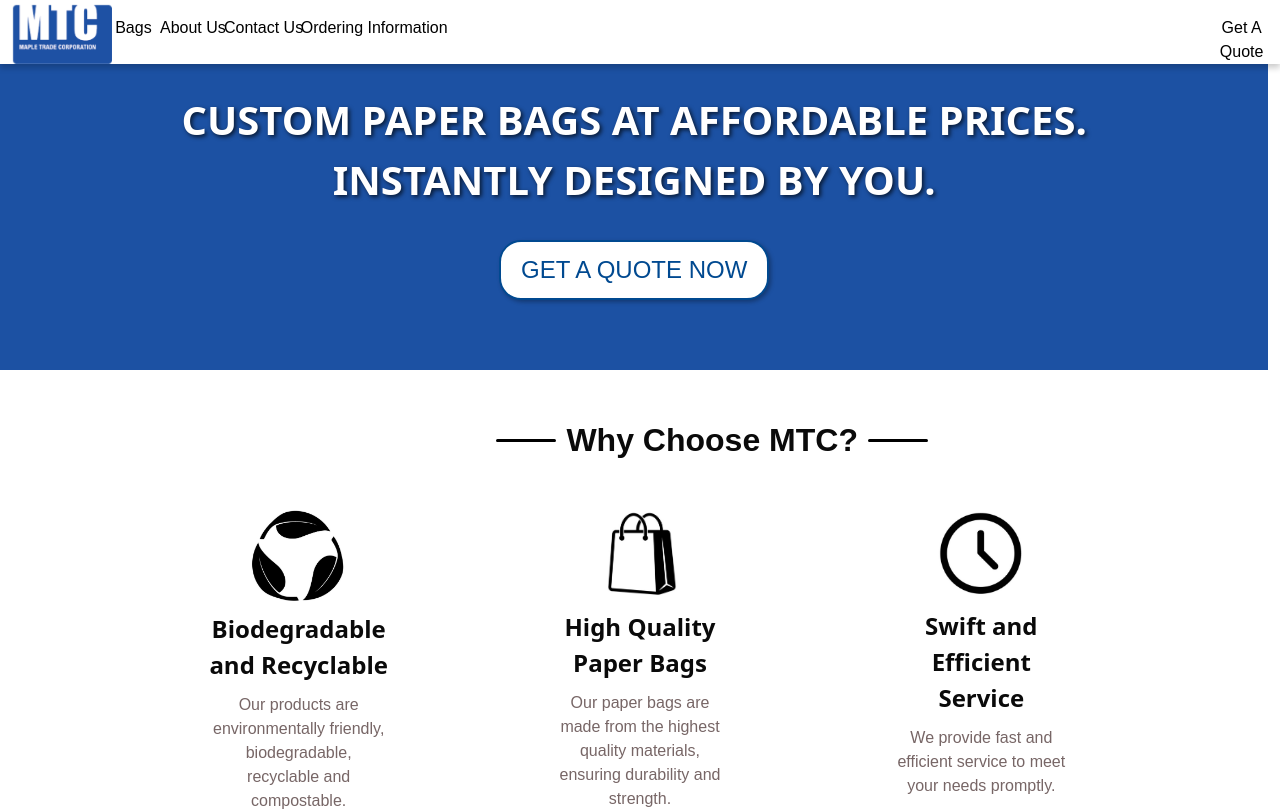
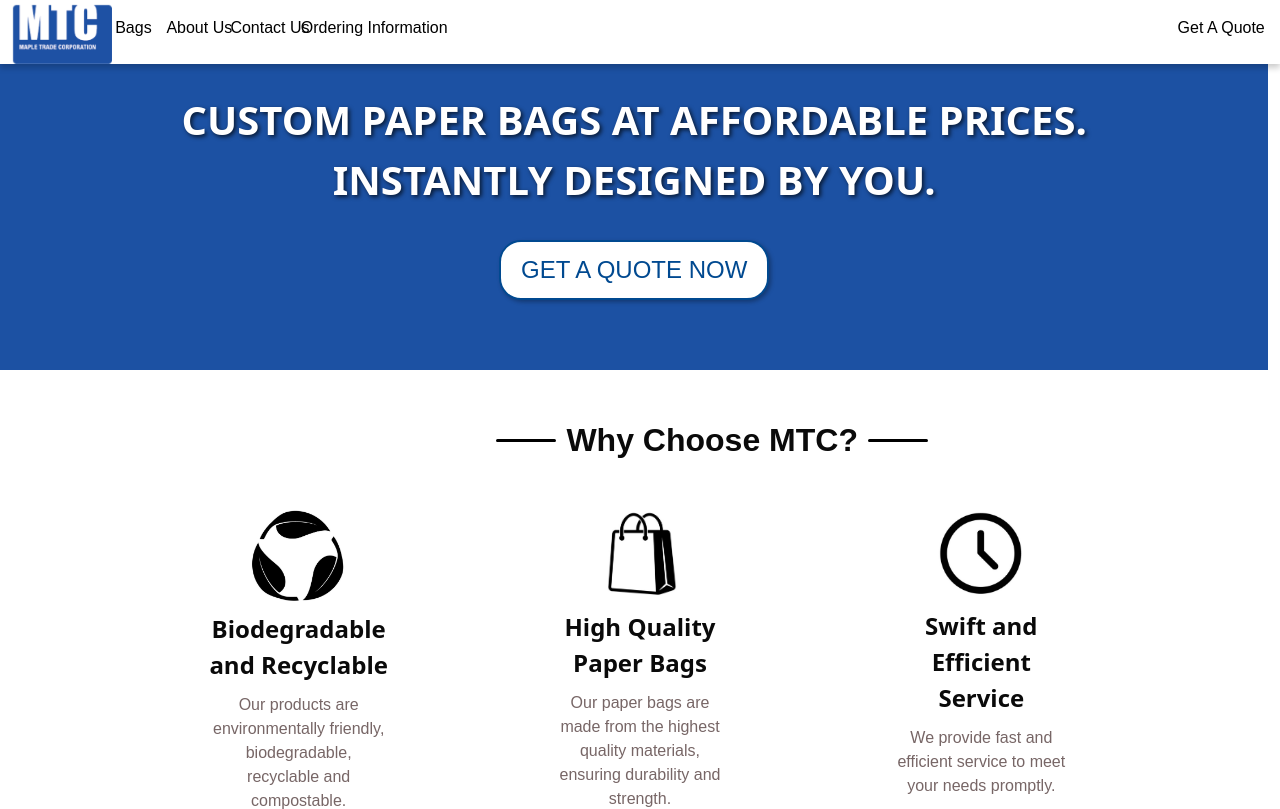
Before and after one commit to paul-ngyn/TKN-Paperbags, a Next.js app: page / in a window 1280 px wide. Shown: the top 809 px of the page. Built offline with nearby package versions, Linux system fonts and the light colour scheme.

Commit message:
spaced out tets

```diff
--- a/app/components/AboutUsButton/AboutUsButton.module.css
+++ b/app/components/AboutUsButton/AboutUsButton.module.css
@@ -5,7 +5,7 @@
     cursor: pointer;
     position: fixed;
     top: 2vh;
-    left: 12.5%;
+    left: 13%;
   }
 
   .navButton:hover {
--- a/app/components/ContactUsButton/ContactUsButton.module.css
+++ b/app/components/ContactUsButton/ContactUsButton.module.css
@@ -5,7 +5,7 @@
     cursor: pointer;
     position: fixed;
     top: 2vh;
-    left: 17.5%;
+    left: 18%;
   }
 
 .navButton:hover {
--- a/app/components/QuoteReqButton/QuoteReqButton.module.css
+++ b/app/components/QuoteReqButton/QuoteReqButton.module.css
@@ -5,7 +5,7 @@
     cursor: pointer;
     position:absolute;
     top: 2vh;
-    left: 94%;
+    left: 92%;
   }
 
 .navButton:hover {
```
